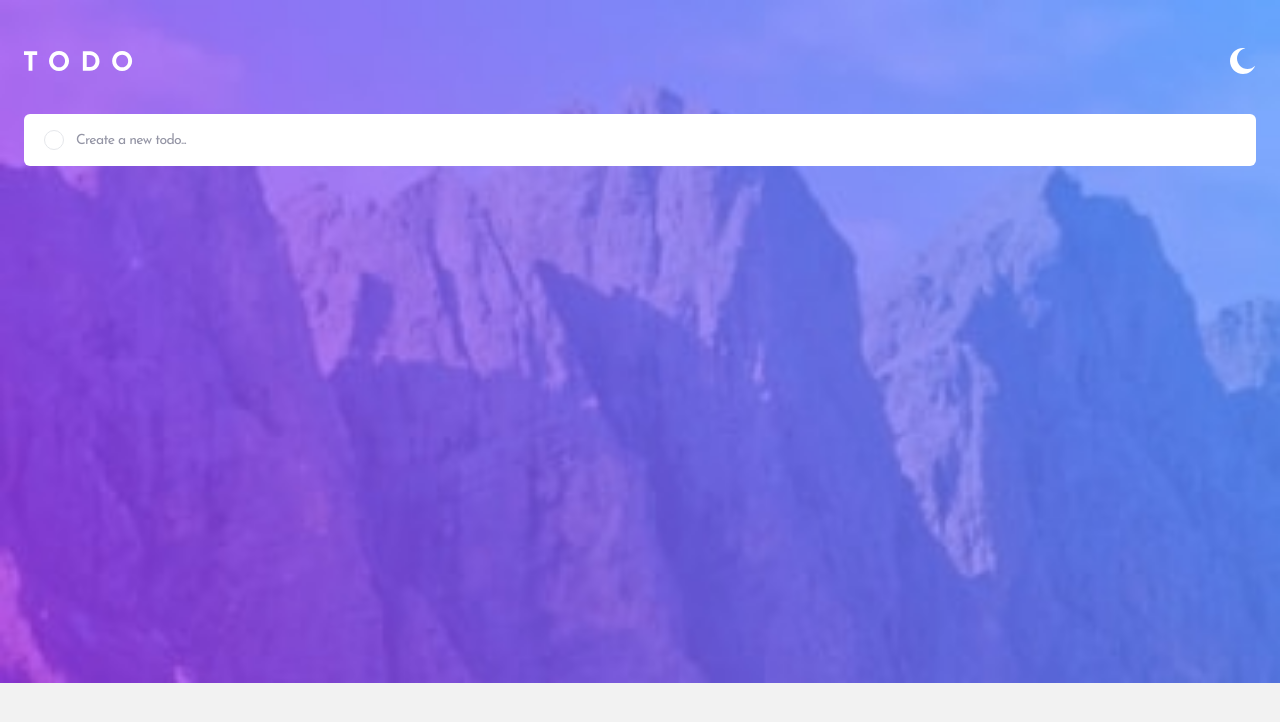
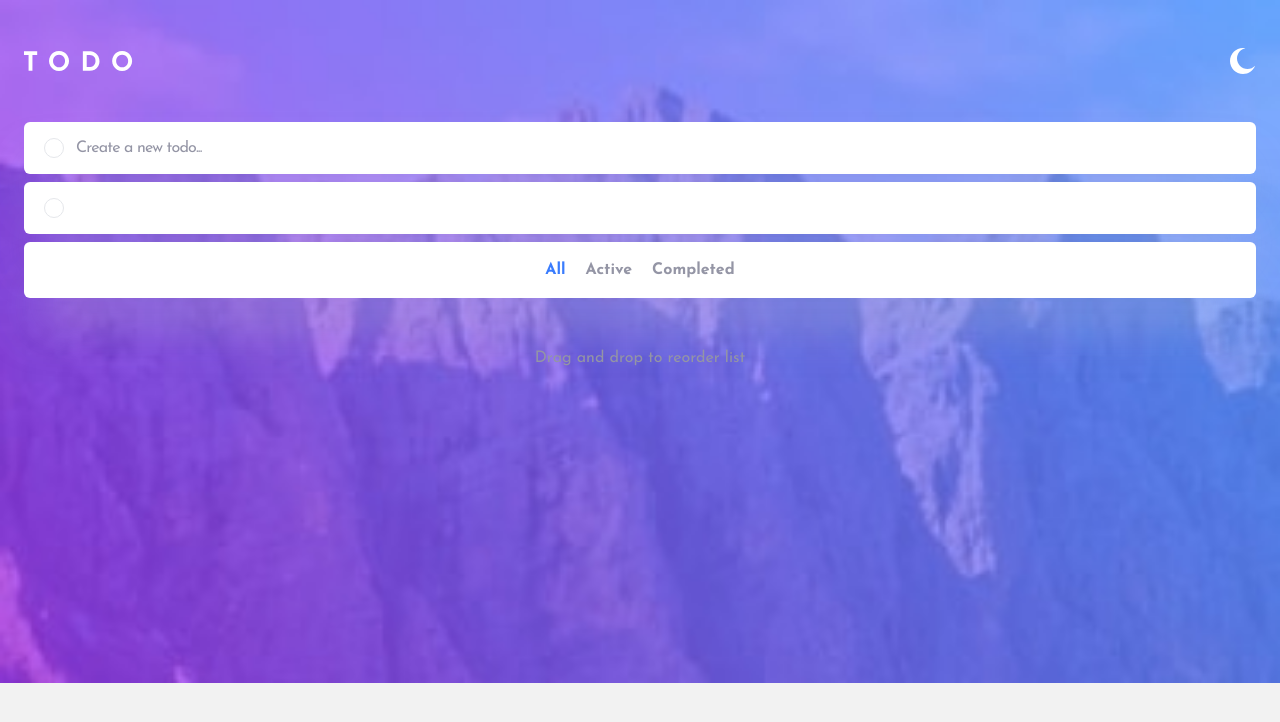
Before and after one commit to Zuzuu1992/Todo-App, a React (Vite) app: page / in a window 1280 px wide. Shown: the top 722 px of the page. Built offline with nearby package versions, Linux system fonts and the light colour scheme.

Commit message:
style:work on markup

```diff
--- a/src/App.jsx
+++ b/src/App.jsx
@@ -4,34 +4,58 @@ import Moon from "./assets/images/icon-moon.svg";
 import Todo from "./assets/images/TODO.svg";
 
 function App() {
-  // const [inputValue, setInputValue] = useState("");
+  const [inputValue, setInputValue] = useState("");
 
-  // const handleInputChange = (e) => {
-  //   setInputValue(e.target.value);
-  // };
+  const handleInputChange = (e) => {
+    setInputValue(e.target.value);
+  };
 
   return (
     <>
-      <div className=" flex flex-col mx-6">
-        <div className=" flex items-center pt-12 pb-10 justify-between ">
+      <div className=" flex flex-col mx-6 gap-y-2 ">
+        <div className=" flex items-center pt-12 pb-10 justify-between  ">
           <img src={Todo} />
           <img src={Moon} />
         </div>
-        <div className=" flex items-center bg-white gap-x-3 rounded-md pt-4 pb-4 pl-5">
+        <div
+          className=" flex items-center bg-white gap-x-3 rounded-md pt-4 pb-4 pl-5 "
+          style={{ boxShadow: "0px 35px 50px -15px rgba(194, 195, 214, 0.5) " }}
+        >
           <input
             type="checkbox"
             className=" appearance-none w-5 h-5 rounded-full border border-solid lightBordColor"
           />
           <input
-            className="outline-none text-sm tracking-tighter leading-3 placeholder-lightPlaceColor text-lightTypeColor"
+            className="outline-none text-md tracking-tighter leading-3 placeholder-lightPlaceColor text-lightTypeColor"
             type="text"
-            // value={inputValue}
-            // onChange={handleInputChange}
+            value={inputValue}
+            onChange={handleInputChange}
             placeholder="Create a new todo..."
           />
         </div>
-        <div></div>
-        <div></div>
+        <div
+          className=" flex items-center bg-white gap-x-3 rounded-md pt-4 pb-4 pl-5 "
+          style={{ boxShadow: "0px 35px 50px -15px rgba(194, 195, 214, 0.5) " }}
+        >
+          <input
+            type="checkbox"
+            className=" appearance-none w-5 h-5 rounded-full border border-solid lightBordColor"
+          />
+          <p></p>
+        </div>
+        <div
+          className=" flex items-center justify-center bg-white rounded-md pt-4 pb-4 gap-x-5 text-base "
+          style={{ boxShadow: "0px 35px 50px -15px rgba(194, 195, 214, 0.5) " }}
+        >
+          <p className=" text-allColor font-bold">All</p>
+          <p className=" text-lightPlaceColor font-bold">Active</p>
+          <p className=" text-lightPlaceColor font-bold">Completed</p>
+        </div>
+        <div className=" flex align-center justify-center">
+          <p className=" mt-10 text-lightPlaceColor ">
+            Drag and drop to reorder list
+          </p>
+        </div>
       </div>
     </>
   );
--- a/tailwind.config.js
+++ b/tailwind.config.js
@@ -16,6 +16,7 @@ export default {
         darkBackColor: "#171823",
         darkPlaceColor: "#767992",
         darkBordColor: "#393A4B",
+        shadowColor: "#C2C3D6",
       },
     },
   },
```
